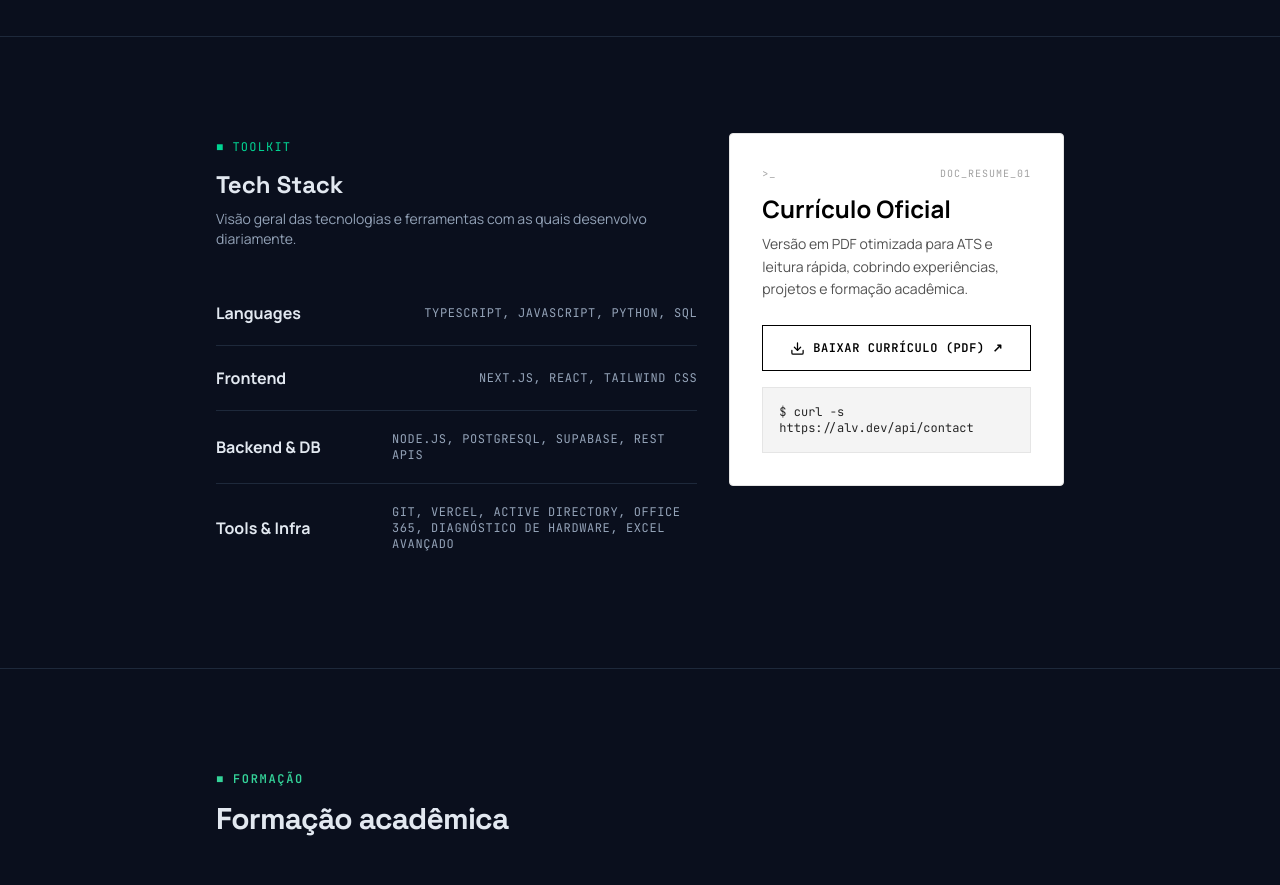
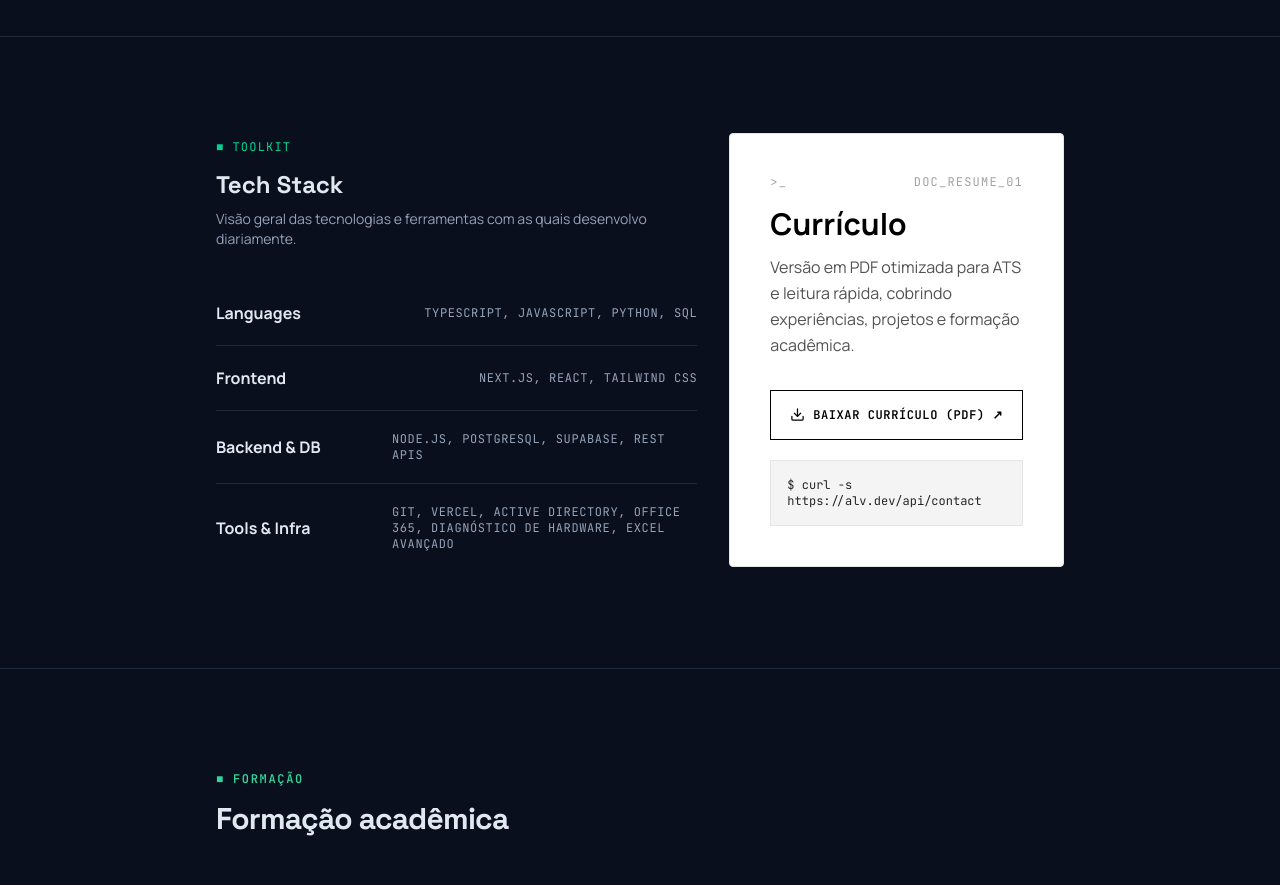
Before and after one commit to andradealvaro/alvandrade.dev, a Next.js app: page / in a window 1280 px wide. Shown: the part 2780-3665 px from the top of the page. Built offline with nearby package versions, Linux system fonts and the light colour scheme.

Commit message:
style: aumenta o card de Currículo (padding/fonte) e renomeia título pra só 'Currículo'

```diff
--- a/src/components/download-pdf-button.tsx
+++ b/src/components/download-pdf-button.tsx
@@ -14,7 +14,7 @@ const VARIANT_CLASS: Record<NonNullable<DownloadPdfButtonProps["variant"]>, stri
   ghost:
     "inline-flex items-center gap-2 rounded-md px-4 py-2 text-sm font-medium transition-colors disabled:opacity-70 border border-slate-300 text-slate-800 hover:bg-slate-100 dark:border-slate-700 dark:text-slate-200 dark:hover:bg-slate-800",
   invert:
-    "flex w-full cursor-pointer items-center justify-center gap-2 rounded-none border border-black bg-transparent px-4 py-3.5 font-mono text-xs font-semibold uppercase tracking-wider text-black transition-colors hover:bg-black hover:text-white disabled:opacity-70",
+    "flex w-full cursor-pointer items-center justify-center gap-2 whitespace-nowrap rounded-none border border-black bg-transparent px-4 py-4 font-mono text-xs font-semibold uppercase tracking-wider text-black transition-colors hover:bg-black hover:text-white disabled:opacity-70",
 };
 
 export function DownloadPdfButton({ variant = "primary" }: DownloadPdfButtonProps) {
--- a/src/components/sections/skills.tsx
+++ b/src/components/sections/skills.tsx
@@ -53,28 +53,26 @@ export function Skills() {
             whileInView={{ opacity: 1, y: 0 }}
             viewport={{ once: true, margin: "-60px" }}
             transition={{ duration: 0.4, ease: "easeOut" }}
-            className="rounded-sm border border-neutral-200 bg-white p-8 text-black lg:col-span-5"
+            className="rounded-sm border border-neutral-200 bg-white p-10 text-black lg:col-span-5"
           >
             <div className="flex items-center justify-between">
-              <span className="font-mono text-[10px] uppercase tracking-widest text-neutral-400">
+              <span className="font-mono text-xs uppercase tracking-widest text-neutral-400">
                 {">_"}
               </span>
-              <span className="font-mono text-[10px] uppercase tracking-widest text-neutral-400">
+              <span className="font-mono text-xs uppercase tracking-widest text-neutral-400">
                 DOC_RESUME_01
               </span>
             </div>
 
-            <h3 className="mt-3 text-2xl font-bold text-black">
-              Currículo Oficial
-            </h3>
-            <p className="mb-6 mt-2 text-sm leading-relaxed text-neutral-600">
+            <h3 className="mt-4 text-3xl font-bold text-black">Currículo</h3>
+            <p className="mb-8 mt-3 text-base leading-relaxed text-neutral-600">
               Versão em PDF otimizada para ATS e leitura rápida, cobrindo
               experiências, projetos e formação acadêmica.
             </p>
 
             <DownloadPdfButton variant="invert" />
 
-            <div className="mt-4 rounded-none border border-[#e5e5e5] bg-[#f4f4f4] p-4 font-mono text-xs text-neutral-800">
+            <div className="mt-5 rounded-none border border-[#e5e5e5] bg-[#f4f4f4] p-4 font-mono text-xs text-neutral-800">
               $ curl -s https://alv.dev/api/contact
             </div>
           </motion.div>
```
